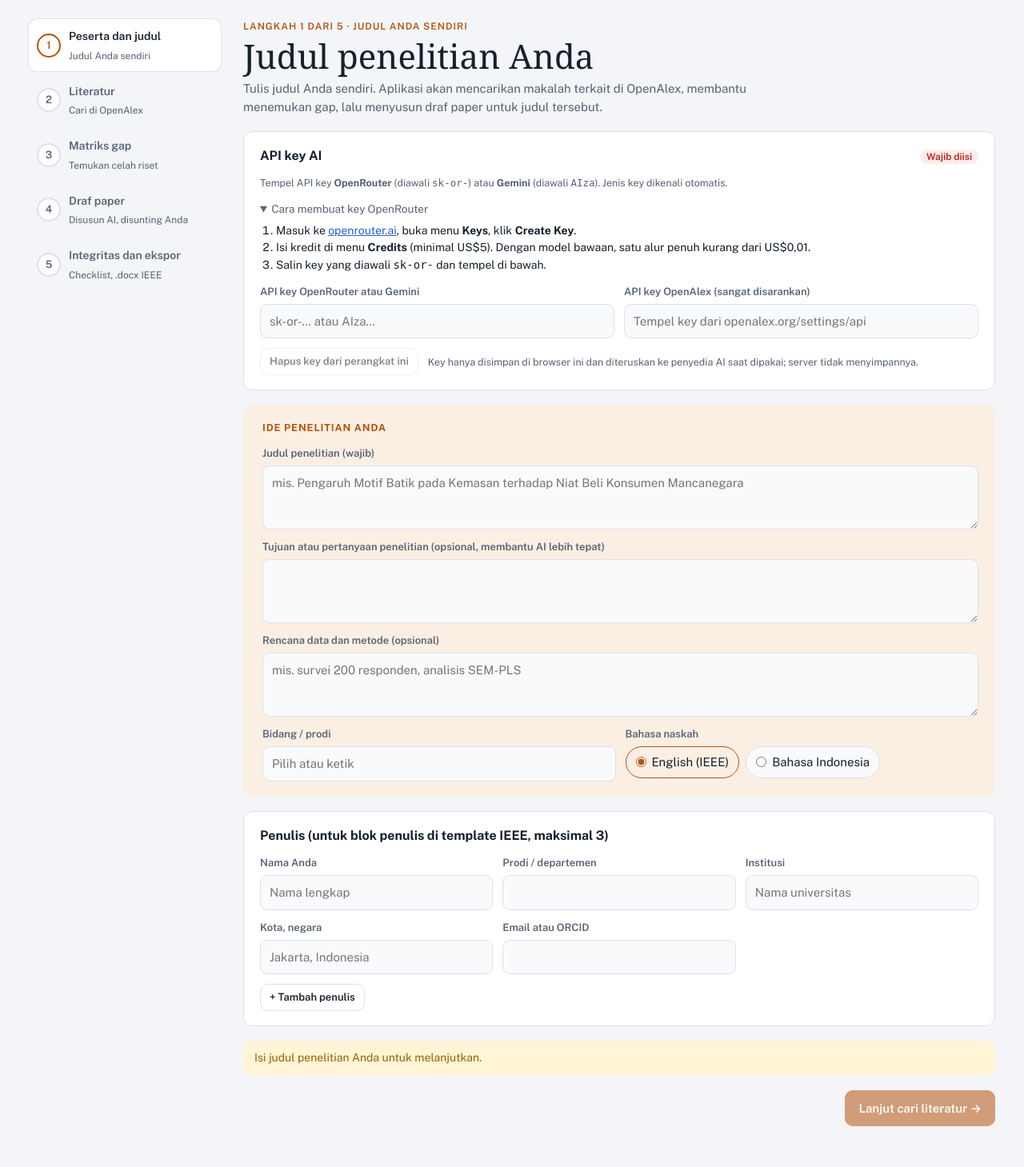
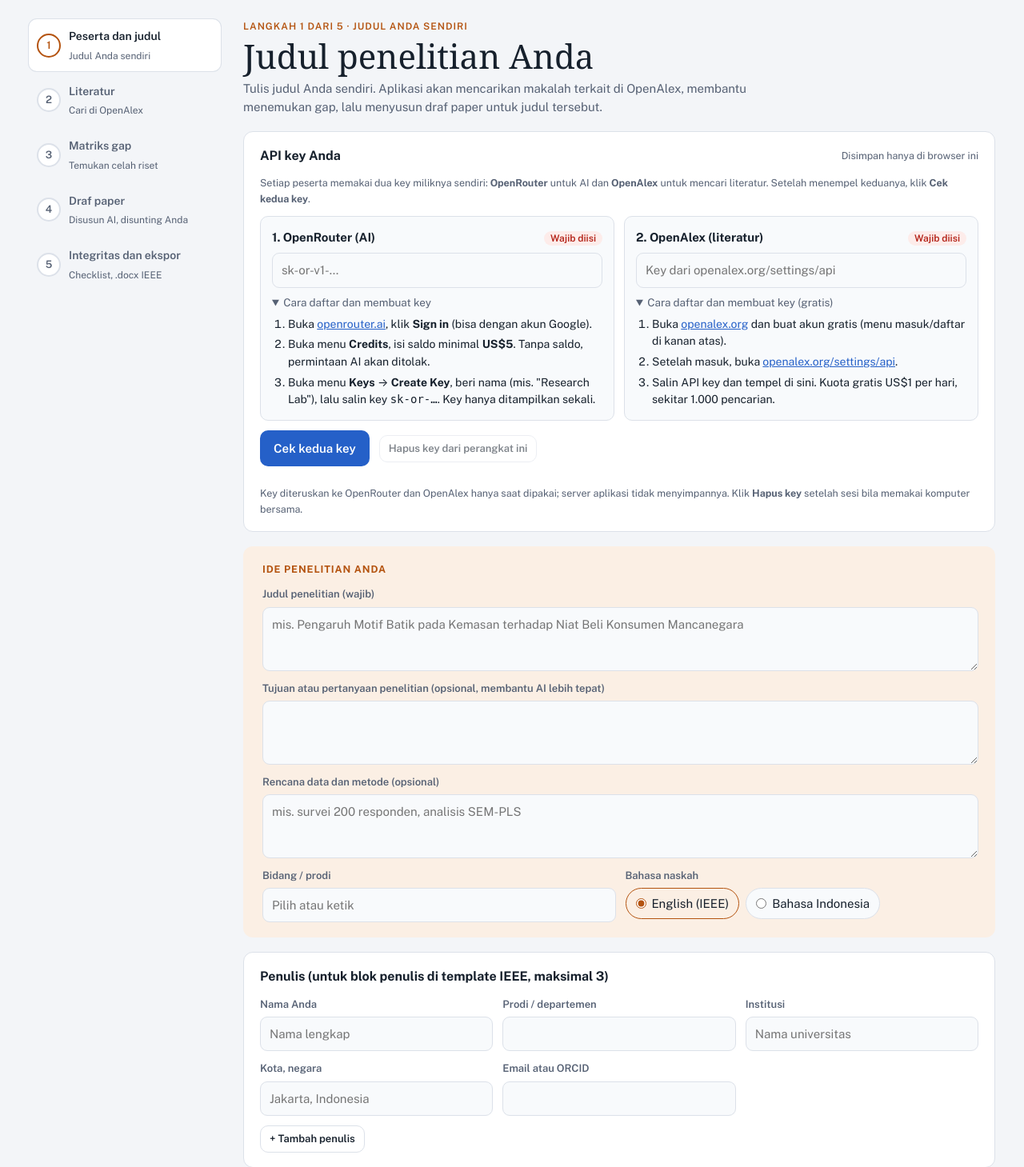
Before and after one commit to adlinababan/research-lab-app, a PHP site: page / in a window 1280 px wide. Shown: the part 64-1523 px from the top of the page at 80% size. Before the commit the page ends 1472 px from the top, so only its background shows below. Run offline with PHP 8.4, Linux system fonts and the light colour scheme; some web fonts are replaced.

Commit message:
Dua kolom API key peserta (OpenRouter + OpenAlex) dengan panduan dan tombol cek
- Langkah 1 menampilkan dua kolom key terpisah, masing-masing dengan status
  dan panduan daftar langkah demi langkah.
- Endpoint /api/check memverifikasi key OpenRouter (valid + saldo) dan
  key OpenAlex (diterima atau tidak) tanpa menyimpan key.
- Tombol Lanjut aktif setelah judul dan kedua key terisi (kecuali server
  sudah punya key).

Co-Authored-By: Claude Opus 5.5 <noreply@anthropic.com>
Claude-Session: https://claude.ai/code/session_01QGAZkKMUj7n6gjS7FvZxiV

```diff
--- a/public/app.js
+++ b/public/app.js
@@ -69,6 +69,10 @@ function clearKeys() { memKeys = { ai: "", openalex: "" }; try { localStorage.re
 function keyKind(k) { return k.startsWith("sk-or-") ? "OpenRouter" : k.startsWith("AIza") ? "Gemini" : k ? "tidak dikenal" : ""; }
 function serverHasKey() { return Boolean(config && (config.mock || config.llm?.configured)); }
 function hasAiKey() { return !config || serverHasKey() || ["OpenRouter", "Gemini"].includes(keyKind(getKeys().ai)); }
+function serverHasOpenAlex() { return Boolean(config && (config.mock || config.openalexKey)); }
+const okOpenAlexFormat = (k) => /^[A-Za-z0-9_\-]{10,200}$/.test(k || "");
+function hasOpenAlexKey() { return !config || serverHasOpenAlex() || okOpenAlexFormat(getKeys().openalex); }
+let keyCheck = { ai: null, openalex: null }; // hasil tombol "Cek kedua key"
 
 // ---------- utilitas ----------
 const $ = (s, el = document) => el.querySelector(s);
@@ -160,7 +164,7 @@ function disclosure() {
 // ---------- status langkah ----------
 function stepDone(i) {
   switch (i) {
-    case 0: return Boolean(state.me.title.trim() && hasAiKey());
+    case 0: return Boolean(state.me.title.trim() && hasAiKey() && hasOpenAlexKey());
     case 1: return state.lit.selected.length >= 3;
     case 2: return Boolean(state.gap.text.trim());
     case 3: return Boolean(state.draft.data);
@@ -200,37 +204,63 @@ function navRow(nextLabel = "Lanjut") {
   </div>`;
 }
 
-function keyStateTag() {
-  const k = getKeys().ai;
-  const kind = keyKind(k);
-  if (kind === "OpenRouter" || kind === "Gemini") return `<span class="tag" style="background:var(--ok-tint);color:var(--ok)">Key ${kind} tersimpan di perangkat ini</span>`;
-  if (kind) return '<span class="tag" style="background:var(--err-tint);color:var(--err)">Format key tidak dikenal</span>';
-  return serverHasKey() ? '<span class="tag muted">Tidak perlu diisi</span>' : '<span class="tag" style="background:var(--err-tint);color:var(--err)">Wajib diisi</span>';
+const TAG = {
+  ok: (t) => `<span class="tag" style="background:var(--ok-tint);color:var(--ok)">${t}</span>`,
+  bad: (t) => `<span class="tag" style="background:var(--err-tint);color:var(--err)">${t}</span>`,
+  mid: (t) => `<span class="tag muted">${t}</span>`,
+};
+function aiTag() {
+  if (keyCheck.ai) return keyCheck.ai.ok ? TAG.ok("Terverifikasi") : TAG.bad("Bermasalah");
+  const kind = keyKind(getKeys().ai);
+  if (kind === "OpenRouter" || kind === "Gemini") return TAG.mid(`Key ${kind} terisi`);
+  if (kind) return TAG.bad("Format tidak dikenal");
+  return serverHasKey() ? TAG.mid("Opsional (server punya key)") : TAG.bad("Wajib diisi");
+}
+function oaTag() {
+  if (keyCheck.openalex) return keyCheck.openalex.ok ? TAG.ok("Terverifikasi") : TAG.bad("Bermasalah");
+  const k = getKeys().openalex;
+  if (okOpenAlexFormat(k)) return TAG.mid("Key terisi");
+  if (k) return TAG.bad("Format tidak dikenal");
+  return serverHasOpenAlex() ? TAG.mid("Opsional (server punya key)") : TAG.bad("Wajib diisi");
+}
+function checkOut() {
+  const row = (name, r) => r ? `<div class="alert ${r.ok ? "ok" : "err"}"><b>${name}:</b> ${esc(r.msg)}</div>` : "";
+  return row("OpenRouter", keyCheck.ai) + row("OpenAlex", keyCheck.openalex);
 }
 function keyCard() {
   const k = getKeys();
-  const optional = serverHasKey();
+  const step = (items) => `<ol style="margin:6px 0 0;padding-left:20px;font-size:14px;display:flex;flex-direction:column;gap:4px">${items.map((i) => `<li>${i}</li>`).join("")}</ol>`;
   return `
     <section class="card" id="keyCard">
-      <div class="row" style="justify-content:space-between;align-items:center"><h3>API key AI</h3><span id="keyState">${keyStateTag()}</span></div>
-      <p class="hint" style="margin:0">${optional
-        ? "Aplikasi ini sudah memakai API key narasumber. Kolom ini boleh dikosongkan; isi hanya bila ingin memakai key Anda sendiri."
-        : "Tempel API key <b>OpenRouter</b> (diawali <code>sk-or-</code>) atau <b>Gemini</b> (diawali <code>AIza</code>). Jenis key dikenali otomatis."}</p>
-      <details ${optional || k.ai ? "" : "open"}><summary>Cara membuat key OpenRouter</summary>
-        <ol style="margin:6px 0 0;padding-left:20px;font-size:14px">
-          <li>Masuk ke <a href="https://openrouter.ai" target="_blank" rel="noopener">openrouter.ai</a>, buka menu <b>Keys</b>, klik <b>Create Key</b>.</li>
-          <li>Isi kredit di menu <b>Credits</b> (minimal US$5). Dengan model bawaan, satu alur penuh kurang dari US$0,01.</li>
-          <li>Salin key yang diawali <code>sk-or-</code> dan tempel di bawah.</li>
-        </ol></details>
+      <div class="row" style="justify-content:space-between;align-items:center"><h3>API key Anda</h3><span class="hint">Disimpan hanya di browser ini</span></div>
+      <p class="hint" style="margin:0">Setiap peserta memakai dua key miliknya sendiri: <b>OpenRouter</b> untuk AI dan <b>OpenAlex</b> untuk mencari literatur. Setelah menempel keduanya, klik <b>Cek kedua key</b>.</p>
       <div class="grid2">
-        <label class="field"><span>API key OpenRouter atau Gemini</span><input type="password" autocomplete="off" spellcheck="false" data-act="key-ai" value="${esc(k.ai)}" placeholder="sk-or-… atau AIza…"></label>
-        <label class="field"><span>API key OpenAlex ${config?.openalexKey ? "(opsional, server sudah punya)" : "(sangat disarankan)"}</span><input type="password" autocomplete="off" spellcheck="false" data-act="key-openalex" value="${esc(k.openalex)}" placeholder="${config?.openalexKey ? "Kosongkan bila tidak punya" : "Tempel key dari openalex.org/settings/api"}"></label>
+        <div class="keybox">
+          <div class="row" style="justify-content:space-between;align-items:center"><b>1. OpenRouter (AI)</b><span id="tagAi">${aiTag()}</span></div>
+          <input type="password" autocomplete="off" spellcheck="false" data-act="key-ai" value="${esc(k.ai)}" placeholder="sk-or-v1-…" aria-label="API key OpenRouter">
+          <details ${k.ai ? "" : "open"}><summary>Cara daftar dan membuat key</summary>${step([
+            'Buka <a href="https://openrouter.ai" target="_blank" rel="noopener">openrouter.ai</a>, klik <b>Sign in</b> (bisa dengan akun Google).',
+            'Buka menu <b>Credits</b>, isi saldo minimal <b>US$5</b>. Tanpa saldo, permintaan AI akan ditolak.',
+            'Buka menu <b>Keys</b> → <b>Create Key</b>, beri nama (mis. "Research Lab"), lalu salin key <code>sk-or-…</code>. Key hanya ditampilkan sekali.',
+          ])}</details>
+        </div>
+        <div class="keybox">
+          <div class="row" style="justify-content:space-between;align-items:center"><b>2. OpenAlex (literatur)</b><span id="tagOa">${oaTag()}</span></div>
+          <input type="password" autocomplete="off" spellcheck="false" data-act="key-openalex" value="${esc(k.openalex)}" placeholder="Key dari openalex.org/settings/api" aria-label="API key OpenAlex">
+          <details ${k.openalex ? "" : "open"}><summary>Cara daftar dan membuat key (gratis)</summary>${step([
+            'Buka <a href="https://openalex.org" target="_blank" rel="noopener">openalex.org</a> dan buat akun gratis (menu masuk/daftar di kanan atas).',
+            'Setelah masuk, buka <a href="https://openalex.org/settings/api" target="_blank" rel="noopener">openalex.org/settings/api</a>.',
+            'Salin API key dan tempel di sini. Kuota gratis US$1 per hari, sekitar 1.000 pencarian.',
+          ])}</details>
+        </div>
       </div>
       ${modelPicker()}
       <div class="row" style="align-items:center">
+        ${btn("check-keys", "Cek kedua key", { kind: "ai", busyLabel: "Memeriksa…" })}
         <button type="button" class="btn ghost small" data-act="clear-keys" ${k.ai || k.openalex ? "" : "disabled"}>Hapus key dari perangkat ini</button>
-        <span class="hint">Key hanya disimpan di browser ini dan diteruskan ke penyedia AI saat dipakai; server tidak menyimpannya.</span>
       </div>
+      <div id="keyCheckOut" style="display:flex;flex-direction:column;gap:8px">${checkOut()}</div>
+      <p class="hint" style="margin:0">Key diteruskan ke OpenRouter dan OpenAlex hanya saat dipakai; server aplikasi tidak menyimpannya. Klik <b>Hapus key</b> setelah sesi bila memakai komputer bersama.</p>
     </section>`;
 }
 
@@ -282,7 +312,8 @@ function viewMe() {
 function meAlerts() {
   const a = [];
   if (!state.me.title.trim()) a.push("Isi judul penelitian Anda untuk melanjutkan.");
-  if (!hasAiKey()) a.push("Tempel API key OpenRouter atau Gemini di bagian atas halaman ini.");
+  if (!hasAiKey()) a.push("Tempel API key OpenRouter di bagian atas halaman ini.");
+  if (!hasOpenAlexKey()) a.push("Tempel API key OpenAlex di bagian atas halaman ini.");
   return a.map((t) => `<div class="alert warn">${t}</div>`).join("");
 }
 
@@ -494,7 +525,11 @@ async function doSearch(query) {
 
 const actions = {
   goto: (el) => goto(Number(el.dataset.i)),
-  "clear-keys": () => { clearKeys(); updateChip(); render(); toast("Key dihapus dari perangkat ini."); },
+  "clear-keys": () => { clearKeys(); keyCheck = { ai: null, openalex: null }; updateChip(); render(); toast("Key dihapus dari perangkat ini."); },
+  "check-keys": () => runTask("check-keys", async () => {
+    const r = await api("/api/check", {});
+    keyCheck = { ai: r.ai || null, openalex: r.openalex || null };
+  }),
   "add-author": () => { if (state.me.authors.length < 3) state.me.authors.push(blankAuthor()); save(); render(); },
   "del-author": (el) => { state.me.authors.splice(Number(el.dataset.i), 1); save(); render(); },
   "suggest-keywords": () => runTask("suggest-keywords", async () => {
@@ -613,9 +648,12 @@ document.addEventListener("input", (e) => {
   if (act === "ack") { state.exp.ack = el.value; state.exp.ackEdited = true; save(); return; }
   if (act === "key-ai" || act === "key-openalex") {
     const k = getKeys();
-    k[act === "key-ai" ? "ai" : "openalex"] = el.value.trim();
-    setKeys(k); updateChip(); refreshChrome();
-    const tag = $("#keyState"); if (tag) tag.innerHTML = keyStateTag();
+    const which = act === "key-ai" ? "ai" : "openalex";
+    k[which] = el.value.trim();
+    setKeys(k); keyCheck[which] = null; updateChip(); refreshChrome();
+    const t1 = $("#tagAi"); if (t1) t1.innerHTML = aiTag();
+    const t2 = $("#tagOa"); if (t2) t2.innerHTML = oaTag();
+    const out = $("#keyCheckOut"); if (out) out.innerHTML = checkOut();
     const hadPicker = Boolean(document.querySelector('[data-act="model"]'));
     if (hadPicker !== Boolean(modelPicker())) { const kc = $("#keyCard"); if (kc) { kc.outerHTML = keyCard(); const inp = document.querySelector(`[data-act="${act}"]`); if (inp) { inp.focus(); inp.setSelectionRange(inp.value.length, inp.value.length); } } }
     const clr = document.querySelector('[data-act="clear-keys"]'); if (clr) clr.disabled = !(k.ai || k.openalex);
@@ -647,17 +685,17 @@ $("#accessForm").addEventListener("submit", async (e) => {
 });
 $("#resetBtn").addEventListener("click", () => {
   if (!window.confirm("Mulai sesi baru? Semua isian dan API key di perangkat ini akan dihapus. Unduh data sesi (.json) dulu bila perlu.")) return;
-  state = defaultState(); clearKeys(); Object.keys(errors).forEach((k) => delete errors[k]); flushSave(); updateChip(); render();
+  state = defaultState(); clearKeys(); keyCheck = { ai: null, openalex: null }; Object.keys(errors).forEach((k) => delete errors[k]); flushSave(); updateChip(); render();
 });
 
 function updateChip() {
   const chip = $("#statusChip");
   if (!config) return;
   const kind = keyKind(getKeys().ai);
+  const ai = kind === "OpenRouter" || kind === "Gemini" ? kind : config.llm.configured ? config.llm.label : "";
   if (config.mock) { chip.textContent = "Mode uji · data contoh"; chip.className = "chip warn"; }
-  else if (kind === "OpenRouter" || kind === "Gemini") { chip.textContent = `${kind} (key Anda) · OpenAlex`; chip.className = "chip ok"; }
-  else if (config.llm.configured) { chip.textContent = `${config.llm.label} · OpenAlex`; chip.className = "chip ok"; }
-  else { chip.textContent = "Isi API key AI"; chip.className = "chip err"; }
+  else if (ai && hasOpenAlexKey()) { chip.textContent = `${ai} · OpenAlex`; chip.className = "chip ok"; }
+  else { chip.textContent = !ai && !hasOpenAlexKey() ? "Isi 2 API key" : !ai ? "Isi API key OpenRouter" : "Isi API key OpenAlex"; chip.className = "chip err"; }
 }
 
 async function init() {
--- a/public/styles.css
+++ b/public/styles.css
@@ -62,6 +62,7 @@ h1.step-h { font-family: var(--f-display); font-weight: 400; font-size: clamp(30
 .card.ai h2 { color: var(--ai); }
 .card.human h2 { color: var(--human); }
 .card h3 { margin: 0; font-size: 16px; }
+.keybox { display: flex; flex-direction: column; gap: 8px; padding: 14px; border: 1px solid var(--line); border-radius: 10px; background: var(--surface-2); min-width: 0; }
 .row { display: flex; gap: 12px; flex-wrap: wrap; align-items: end; }
 .grid2 { display: grid; grid-template-columns: repeat(2, minmax(0, 1fr)); gap: 12px; }
 .grid3 { display: grid; grid-template-columns: repeat(3, minmax(0, 1fr)); gap: 12px; }
```
Also changed, not shown: api/check.js (added, +70 -0 lines), README.md.
